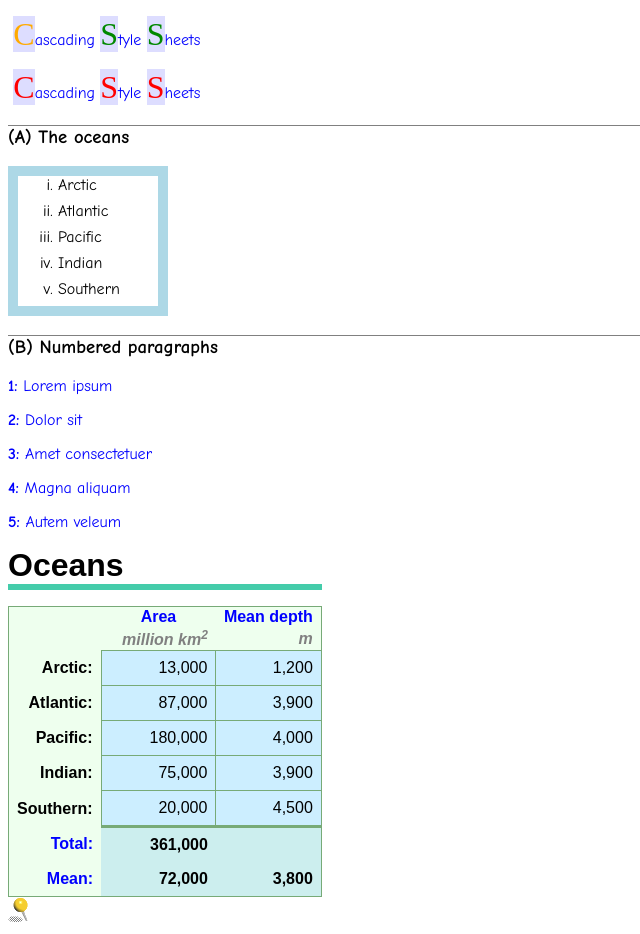
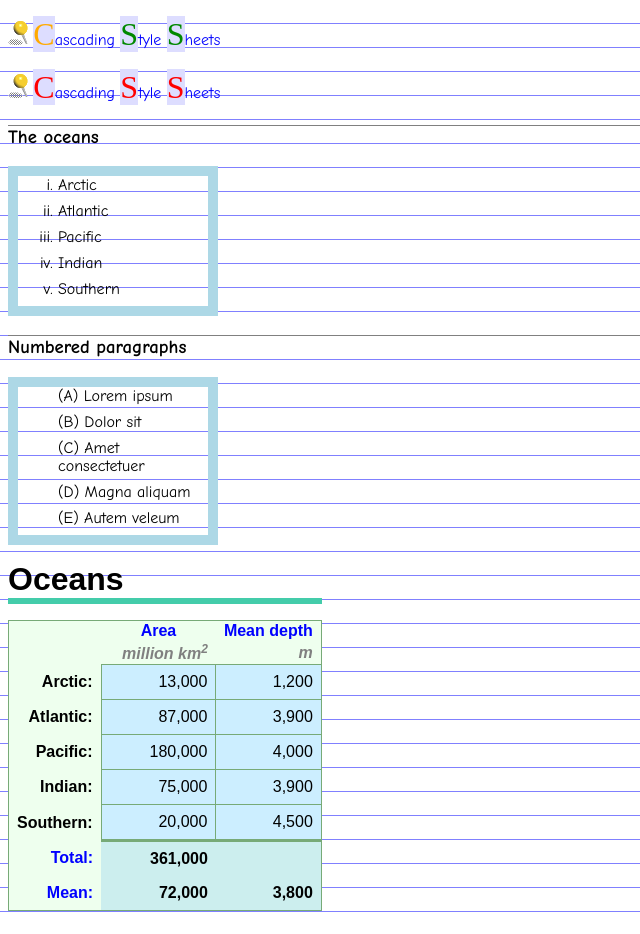
Before and after one commit to Zach-Wibbenmeyer/cs336, a website: page labs/04/public/html/doc1.html in a window 1280 px wide. Shown: the whole page, without its empty margins (0-640 px from the left). Drawn offline with Linux system fonts and the light colour scheme.

Commit message:
Updated Lab04

```diff
--- a/labs/04/public/css/style1.css
+++ b/labs/04/public/css/style1.css
@@ -32,11 +32,11 @@ strong {
 }
 
 html {
-	background: url("Blue-rule.png");
+	background: url("/images/Blue-rule.png");
 }
 
 #paragraph:before {
-	content: url("Yellow-pin.png");
+	content: url("/images/Yellow-pin.png");
 }
 
 /* numbered paragraphs */
@@ -48,12 +48,19 @@ p.numbered:before {
   font-weight: bold;
 }
 
+li.lowerRoman {
+  list-style: lower-roman;
+}
+
+li.numbered {
+  list-style-type: none;
+}
+
 li {
-  list-style: lower-roman;
   margin-bottom: 8px;
 }
 
-h3:before {
+li.numbered:before {
   content: "(" counter(headnum, upper-latin) ") ";
   counter-increment: headnum;
 }
@@ -64,7 +71,7 @@ h3 {
 
 ul {
   border: 10px solid lightblue;
-  width: 100px;
+  width: 150px;
 }
 
 /*** Style for doc3.html (Tables) ***/
--- a/labs/04/public/html/doc1.html
+++ b/labs/04/public/html/doc1.html
@@ -20,19 +20,26 @@
 
     <h3 id="oceans">The oceans</h3>
       <ul>
-        <li>Arctic</li>
-        <li>Atlantic</li>
-        <li>Pacific</li>
-        <li>Indian</li>
-        <li>Southern</li>
+        <li class="lowerRoman">Arctic</li>
+        <li class="lowerRoman">Atlantic</li>
+        <li class="lowerRoman">Pacific</li>
+        <li class="lowerRoman">Indian</li>
+        <li class="lowerRoman">Southern</li>
       </ul>
 
-    <h3 class="numbered">Numbered paragraphs</h3>
-      <p class="numbered">Lorem ipsum</p>
+    <h3>Numbered paragraphs</h3>
+       <ul>
+         <li class="numbered">Lorem ipsum</li>
+         <li class="numbered">Dolor sit</li>
+         <li class="numbered">Amet consectetuer</li>
+         <li class="numbered">Magna aliquam</li>
+         <li class="numbered">Autem veleum</li>
+   		</ul>
+      <!--<p class="numbered">Lorem ipsum</p>
       <p class="numbered">Dolor sit</p>
       <p class="numbered">Amet consectetuer</p>
       <p class="numbered">Magna aliquam</p>
-      <p class="numbered">Autem veleum</p>
+      <p class="numbered">Autem veleum</p>-->
 
     <table id="demo-table">
       <caption>Oceans</caption>
@@ -88,7 +95,5 @@
         </tr>
       </tfoot>
     </table>
-
-    <img id="fixed-pin" src="/images/Yellow-pin.png" alt="Yellow map pin">
   </body>
 </html>
```
